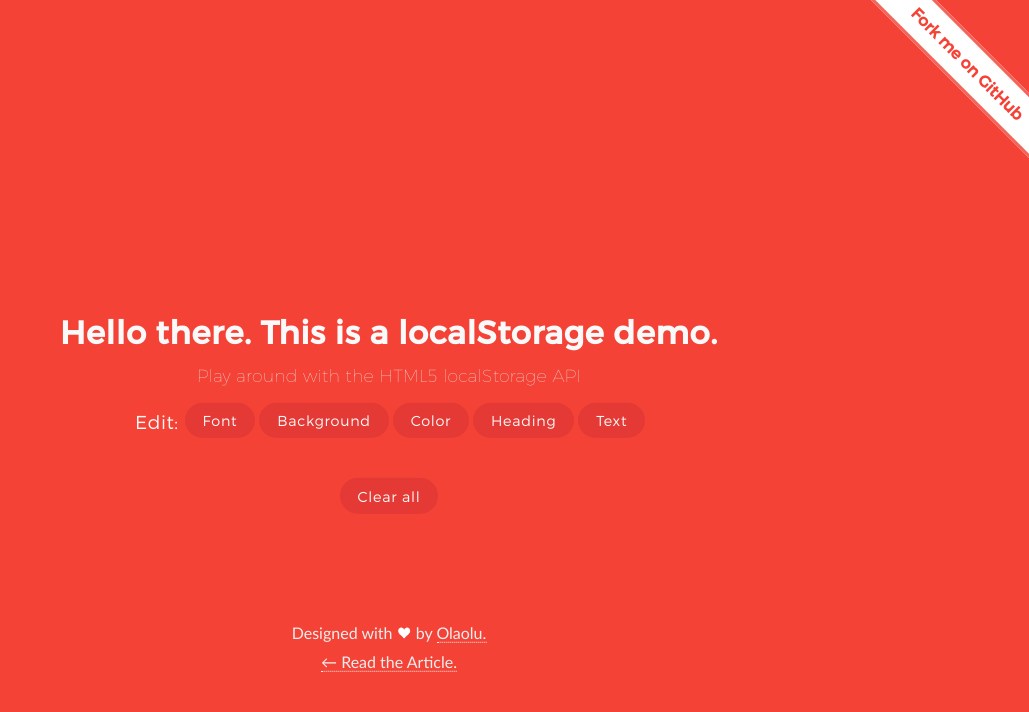
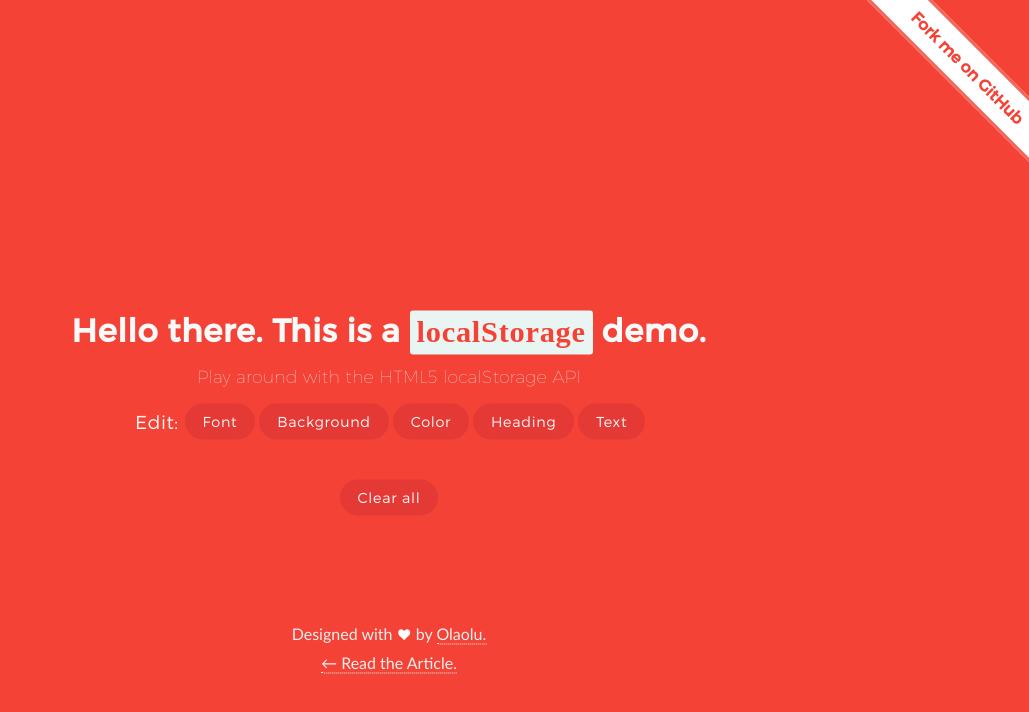
Before and after one commit to whizkydee/html5-localstorage, a website: page index.html in a window 1280 px wide. Shown: the top 712 px of the page, without its empty margins (251-1280 px from the left). Drawn offline with Linux system fonts and the light colour scheme.

Commit message:
Add  style to  text

```diff
--- a/index.html
+++ b/index.html
@@ -12,7 +12,7 @@
     <a href="https://github.com/whizkydee/html5-localstorage">Fork me on GitHub</a>
   </span>
   <section class="main_page">
-    <h1 data-localstorage>Hello there. This is a localStorage demo.</h1>
+    <h1 data-localstorage>Hello there. This is a <span class="code">localStorage</span> demo.</h1>
     <p data-localstorage>Play around with the HTML5 localStorage API</p>
     <section class="edit">
       <h3>Edit:</h3>
--- a/sass/style.scss
+++ b/sass/style.scss
@@ -55,8 +55,9 @@ body {
     font-weight: bold;
     cursor: pointer;
     right: -65px;
-    top: 41px;
+    top: 45px;
     &:hover {
+      border: .2em dotted $off_white;
       background: lighten($basecolor, 5%);
       color: $white;
     }
@@ -68,6 +69,14 @@ h1[data-localstorage] {
   position: relative;
   margin-bottom: 0;
   cursor: default;
+  .code {
+    font-family: "Ubuntu Mono";
+    @include border-radius(3px);
+    background: #E8F5F2;
+    color: $basecolor;
+    font-size: .95em;
+    padding: 5px 7px;
+  }
 }
 
 p[data-localstorage] {
```
Also changed, not shown: style.css.
